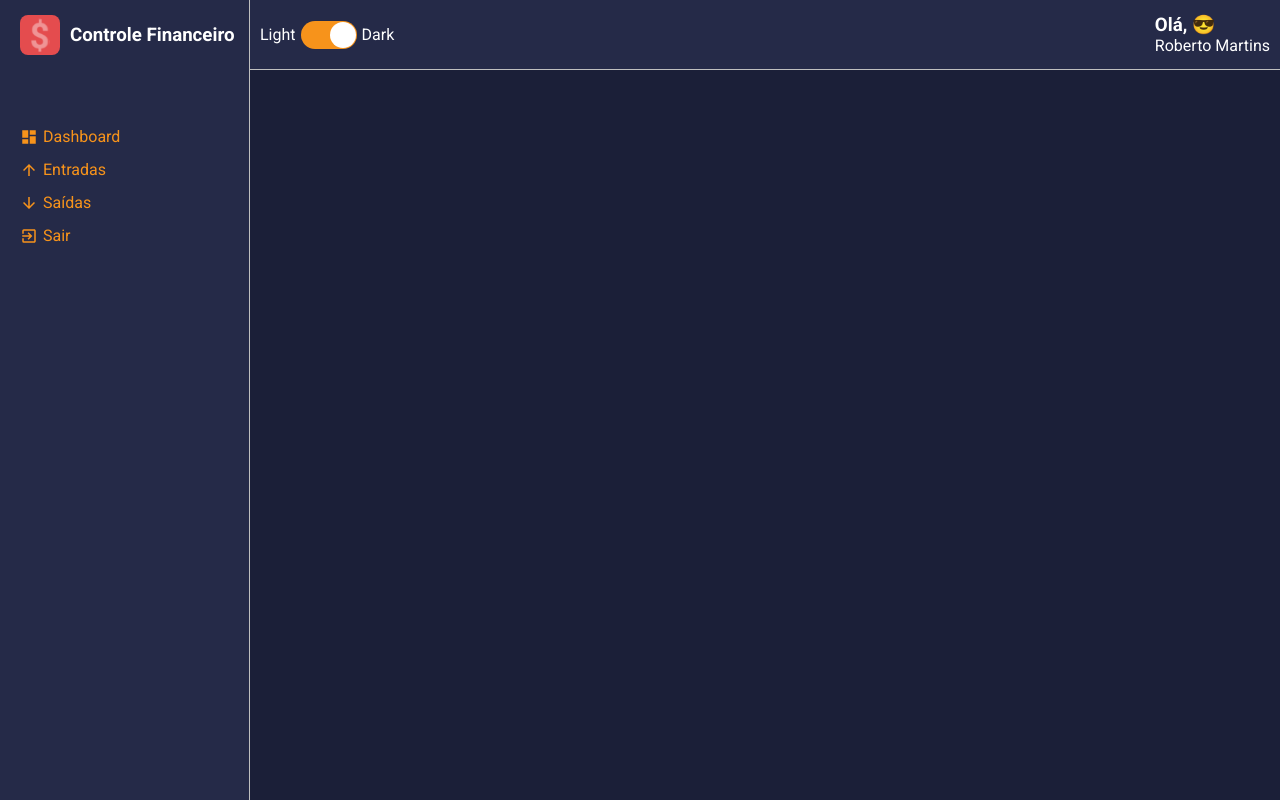
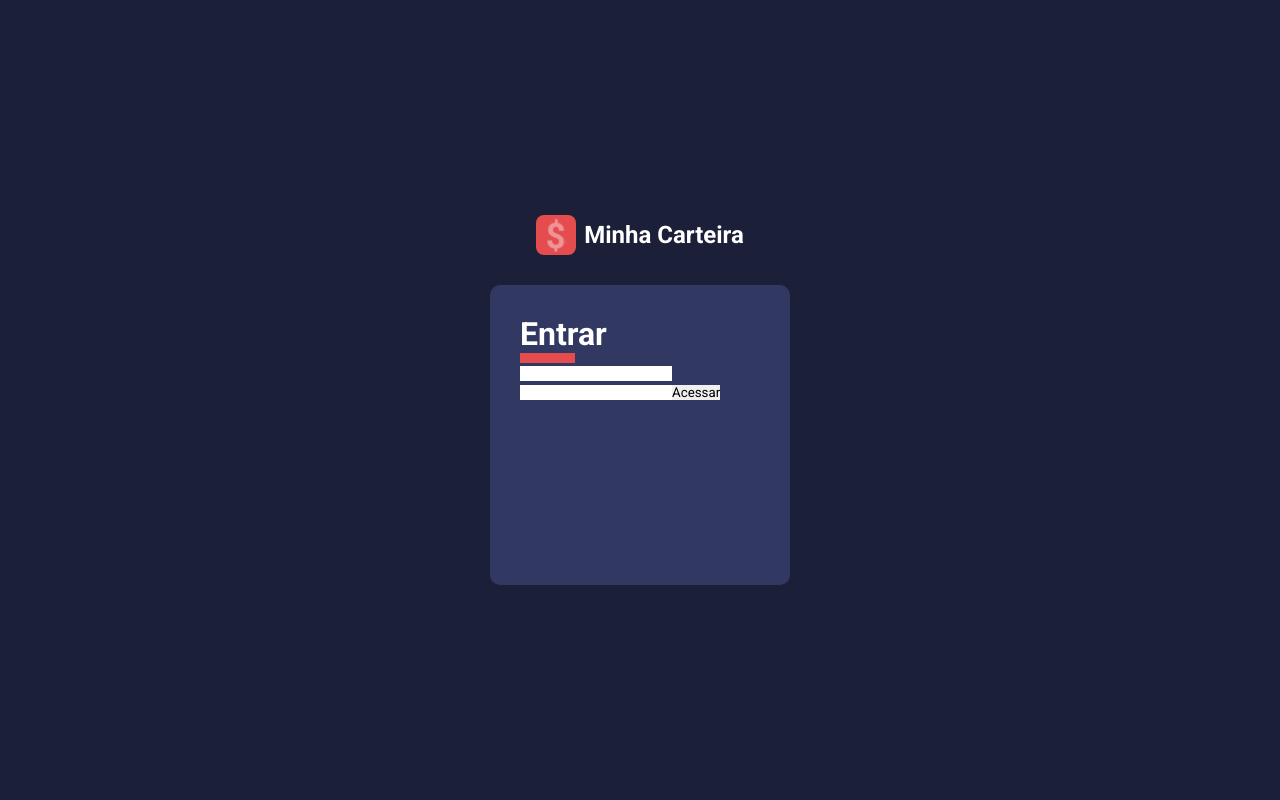
Before and after one commit to RobertoJuchem/Controle-Financeiro, a React (Create React App) app: page / in a window 1280 px wide. Built offline with nearby package versions, Linux system fonts and the light colour scheme.

Commit message:
Página de SignIn

```diff
--- a/src/pages/Signin/index.tsx
+++ b/src/pages/Signin/index.tsx
@@ -1,9 +1,24 @@
 import React from "react";
+import logoImg from '../../assets/logo.svg'
+import {Container, Logo, Form, FormTitle} from './style'
 
-const SignIn: React.FC = () => {
-   return (
-      <h1>Signin</h1>
+const Signin: React.FC = () => {
+   return(
+      <Container>
+         <Logo>
+            <img src={logoImg}/>
+            <h2>Minha Carteira</h2>
+         </Logo>
+
+         <Form>
+            <FormTitle>Entrar</FormTitle>
+            <input type='text'/>
+            <input type='text'/>
+
+            <button type="submit">Acessar</button>
+         </Form>
+      </Container>
    )
 }
 
-export default SignIn
+export default Signin
--- /dev/null
+++ b/src/pages/Signin/style.ts
@@ -0,0 +1,45 @@
+import styled from "styled-components";
+
+export const Container = styled.div`
+   align-items: center;
+   background-color: ${props => props.theme.colors.primary};
+   display: flex;
+   flex-direction: column;
+   height: 100vh;
+   justify-content: center;
+`
+
+export const Logo = styled.div`
+   align-items: center;
+   display: flex;
+   margin-bottom: 30px;
+
+   >h2{
+      color: ${props => props.theme.colors.white};
+      margin-left: 8px;
+   }
+
+   >img{
+      height: 40px;
+      width: 40px;
+   }
+`
+
+export const Form = styled.form`
+   background-color: ${props => props.theme.colors.tertiary};
+   border-radius: 10px;
+   height: 300px;
+   padding: 30px;
+   width: 300px;
+`
+
+export const FormTitle = styled.h1`
+   color: ${props => props.theme.colors.white};
+
+   &:after {
+      content: '';
+         border-bottom: 10px solid ${props => props.theme.colors.warning};
+         display: block;
+         width: 55px;
+   }
+`
--- /dev/null
+++ b/src/routes/auth.routes.tsx
@@ -0,0 +1,16 @@
+import React from "react";
+import { BrowserRouter as Router, Routes, Route } from "react-router-dom"
+import Signin from "../pages/Signin";
+
+const AppRoutes: React.FC = () => {
+   return (
+         <Router>
+            <Routes>
+               <Route path='/' element={<Signin/>}/>
+               <Route path='Signin' element={<Signin/>}/>
+            </Routes>
+         </Router>
+   )
+}
+
+export default AppRoutes
--- a/src/routes/index.tsx
+++ b/src/routes/index.tsx
@@ -1,6 +1,7 @@
 import React from "react";
+import Auth from "./auth.routes";
 import AppRoutes from "./app.routes";
 
-const Routes: React.FC = () => ( <AppRoutes/> )
+const Routes: React.FC = () => ( <Auth/> )
 
 export default Routes
```
